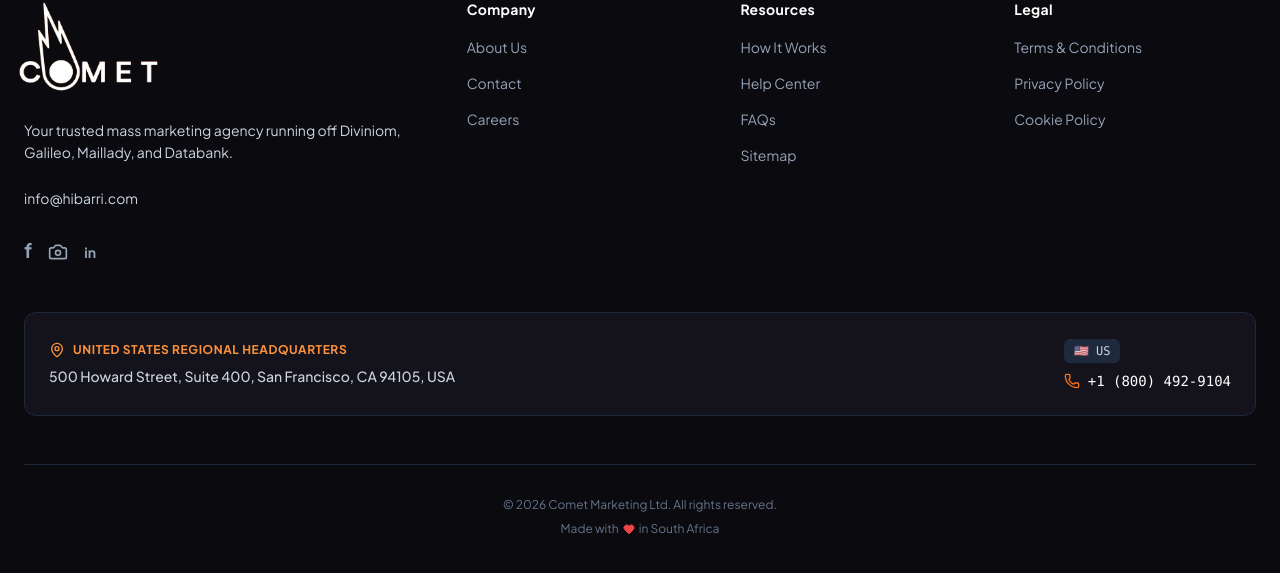
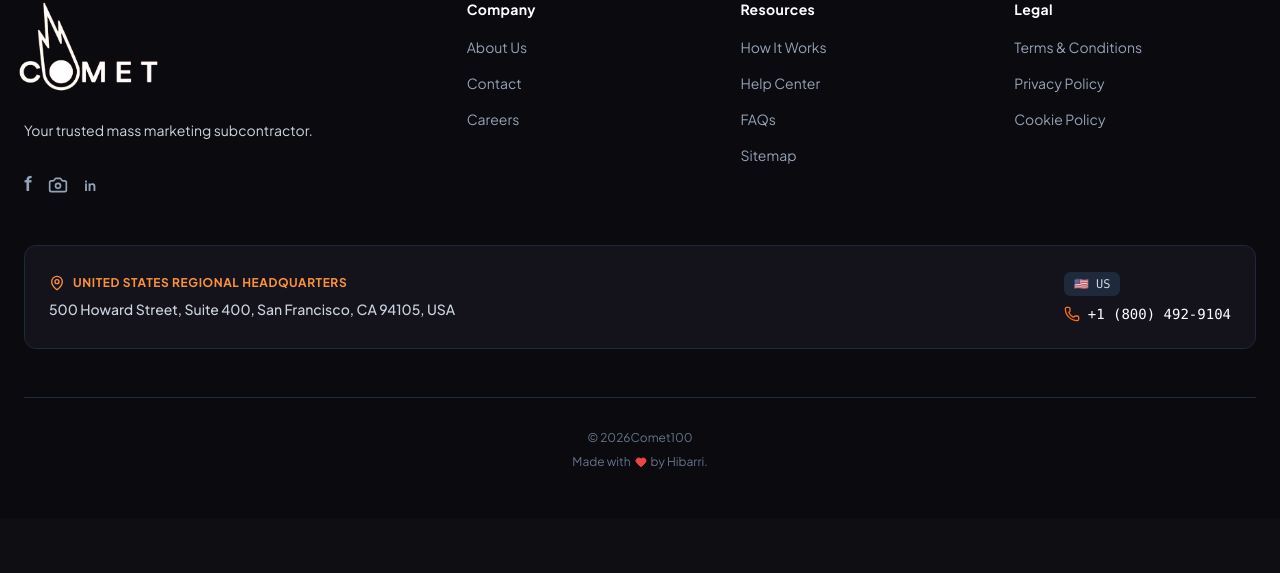
Before and after one commit to hibarriassistantdev/comet-web, a React (Vite) app in the folder frontend/: page / in a window 1280 px wide. Shown: the part 2955-3528 px from the top of the page. After the commit the page ends 3473 px from the top, so only its background shows below. Built offline with nearby package versions, Linux system fonts and the light colour scheme; no server answers.

Commit message:
Revise footer text and branding details
Updated footer content to reflect new branding and removed email link.

```diff
--- a/frontend/src/components/Footer.jsx
+++ b/frontend/src/components/Footer.jsx
@@ -17,11 +17,8 @@ export default function Footer({ country }) {
     </a>
           </div>
           <p className="text-sm text-slate-300 leading-relaxed max-w-sm">
-            Your trusted mass marketing agency running off Diviniom, Galileo, Maillady, and Databank.
+            Your trusted mass marketing subcontractor.
           </p>
-          <a href="mailto:info@hibarri.com" className="text-sm text-slate-300 hover:text-white block">
-            info@hibarri.com
-          </a>
           <div className="flex items-center gap-4 text-slate-400 pt-2">
             <a href="#" aria-label="Facebook" className="hover:text-white transition-colors"><span className="font-bold text-xl leading-none" aria-hidden="true">f</span></a>
             <a href="#" aria-label="Instagram" className="hover:text-white transition-colors"><Camera size={20} /></a>
@@ -81,8 +78,8 @@ export default function Footer({ country }) {
 
       {/* Bottom Bar */}
       <div className="max-w-7xl mx-auto mt-12 pt-8 border-t border-slate-800 text-center text-xs text-slate-500 space-y-2">
-        <p>© {new Date().getFullYear()} Comet Marketing Ltd. All rights reserved.</p>
-        <p className="flex justify-center items-center gap-1">Made with <Heart size={12} className="text-red-500 fill-red-500" /> in South Africa</p>
+        <p>© {new Date().getFullYear()}Comet100</p>
+        <p className="flex justify-center items-center gap-1">Made with <Heart size={12} className="text-red-500 fill-red-500" /> by Hibarri.</p>
       </div>
     </footer>
   );
```
